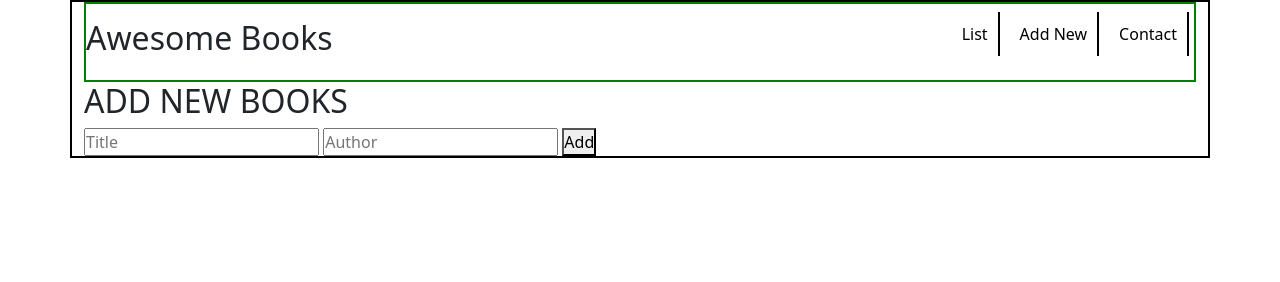
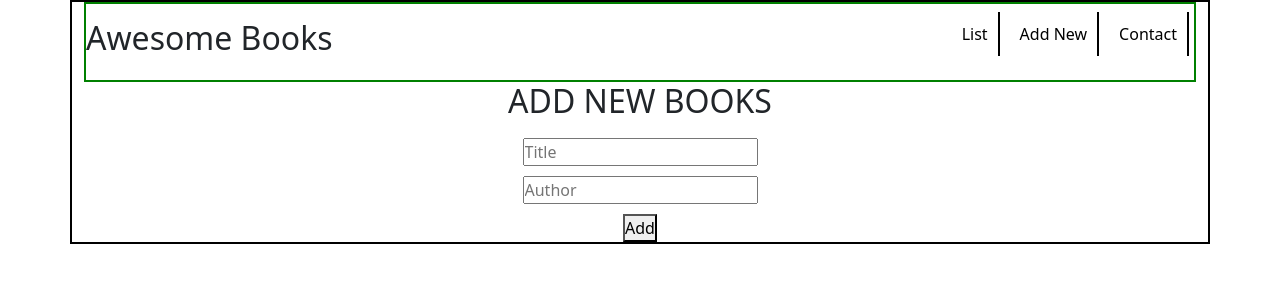
Before and after one commit to r-ahmed2022/Awesome-books, a plain HTML site: page index.html in a window 1280 px wide. Drawn offline with nearby package versions, Linux system fonts and the light colour scheme.

Commit message:
add some styles for form

```diff
--- a/css/style.css
+++ b/css/style.css
@@ -71,7 +71,15 @@
     margin: 20px 0;
     border: 2px solid #000;
 }
+
 .removebook {
   width: 100px;
   padding: 5px 15px;
 }
+
+.form {
+    display: flex;
+    flex-direction: column;
+    align-items: center;
+    gap: 10px;
+}
```
